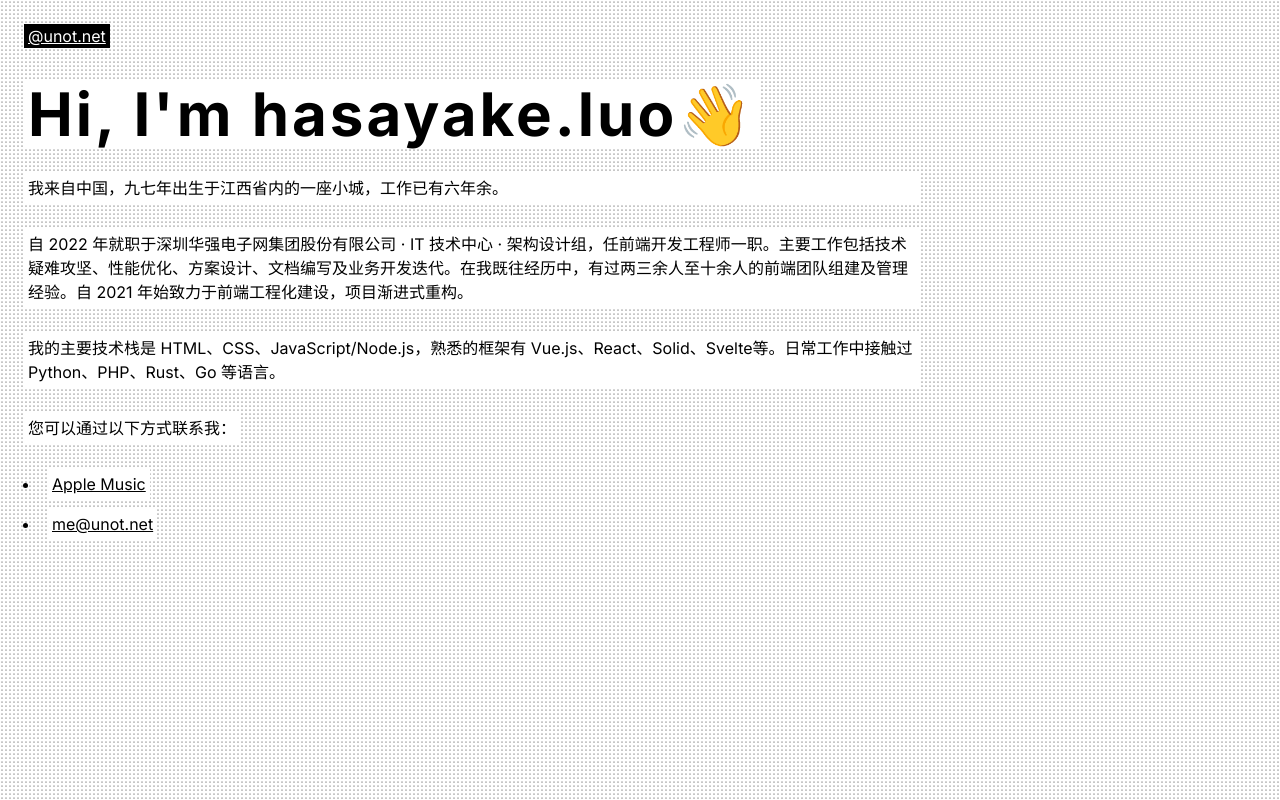
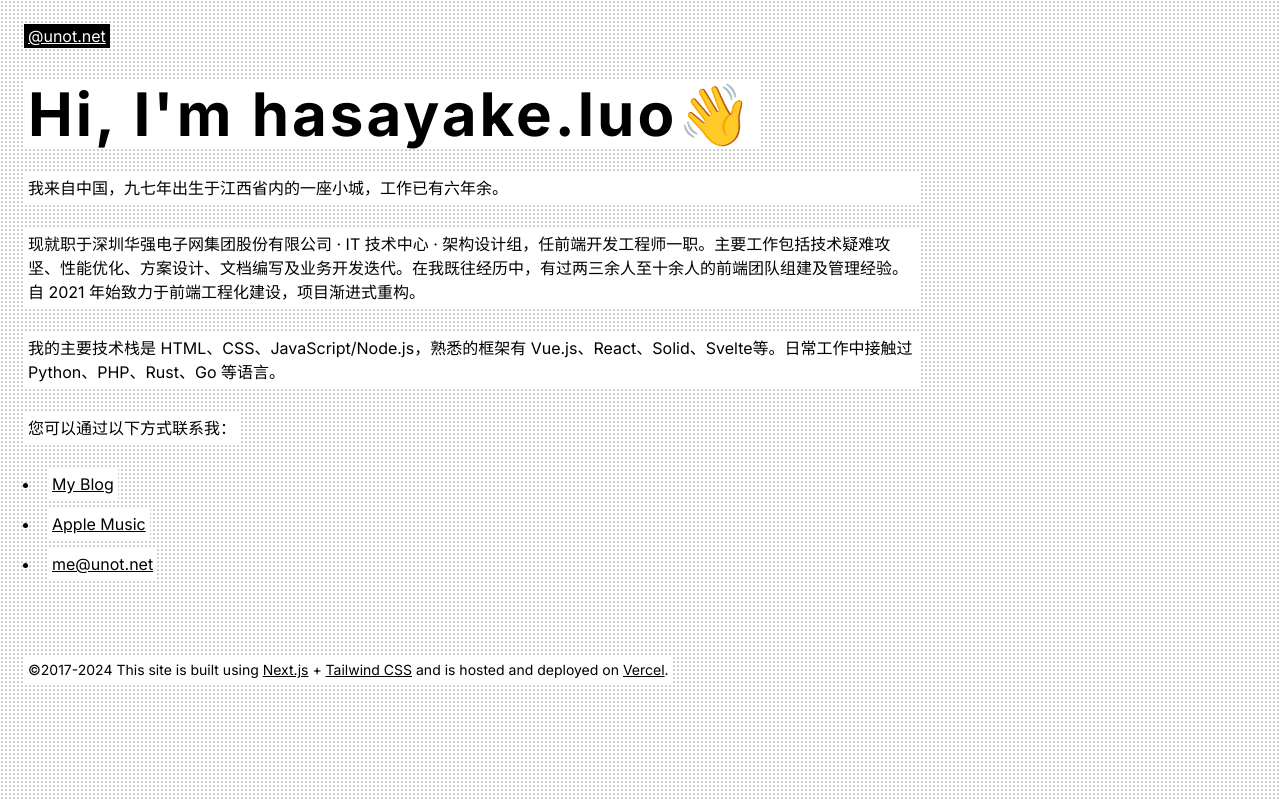
Before and after one commit to hasayake97/my-next-site, a Next.js app: page / in a window 1280 px wide. Built offline with nearby package versions, Linux system fonts and the light colour scheme.

Commit message:
feat: add footer component

```diff
--- a/page.config.json
+++ b/page.config.json
@@ -6,11 +6,15 @@
   "greeting": "Hi, I'm hasayake.luo👋",
   "description": [
     "我来自中国，九七年出生于江西省内的一座小城，工作已有六年余。",
-    "自 2022 年就职于深圳华强电子网集团股份有限公司 · IT 技术中心 · 架构设计组，任前端开发工程师一职。主要工作包括技术疑难攻坚、性能优化、方案设计、文档编写及业务开发迭代。在我既往经历中，有过两三余人至十余人的前端团队组建及管理经验。自 2021 年始致力于前端工程化建设，项目渐进式重构。",
+    "现就职于深圳华强电子网集团股份有限公司 · IT 技术中心 · 架构设计组，任前端开发工程师一职。主要工作包括技术疑难攻坚、性能优化、方案设计、文档编写及业务开发迭代。在我既往经历中，有过两三余人至十余人的前端团队组建及管理经验。自 2021 年始致力于前端工程化建设，项目渐进式重构。",
     "我的主要技术栈是 HTML、CSS、JavaScript/Node.js，熟悉的框架有 Vue.js、React、Solid、Svelte等。日常工作中接触过 Python、PHP、Rust、Go 等语言。"
   ],
   "links": [
-    ["Apple Music", "https://music.apple.com/library/playlist/p.eoGxRMKIZRma8qN"],
+    ["My Blog", "https://blog.unot.net"],
+    ["Apple Music", "https://music.apple.com/cn/playlist/%E6%88%91%E7%9A%84%E6%94%B6%E8%97%8F/pl.u-WabZvdVHe4VbalX"],
     ["me@unot.net", "mailto:me@unot.net"]
+  ],
+  "footers": [
+    "&copy;2017-2024 This site is built using <a href='https://nextjs.org/' target='_blank'>Next.js</a> + <a href='https://tailwindcss.com/' target='_blank'>Tailwind CSS</a> and is hosted and deployed on <a href='https://vercel.com/' target='_blank'>Vercel</a>."
   ]
 }
--- a/src/app/layout.tsx
+++ b/src/app/layout.tsx
@@ -3,6 +3,7 @@ import { Inter } from "next/font/google";
 import pageConfig from "@/../page.config.json";
 
 import Header from "@/components/header";
+import Footer from "@/components/footer";
 import { PageProvider } from "@/context/pageContext";
 
 import "./globals.css";
@@ -22,12 +23,13 @@ export default function RootLayout({
   return (
     <html lang="zh-Hans-CN">
       <body className={`${inter.className} bg-background-image`}>
-      <PageProvider config={pageConfig}>
-        <Header />
+        <PageProvider config={pageConfig}>
+          <Header />
           <main className="px-6 py-2">
             { children }
           </main>
-      </PageProvider>
+          <Footer />
+        </PageProvider>
       </body>
     </html>
   );
--- a/src/app/page.tsx
+++ b/src/app/page.tsx
@@ -1,17 +1,9 @@
 "use client";
 
-import type { TextPropsType } from '@/types';
 import { usePage } from "@/context/pageContext";
 
 import Link from "next/link";
-
-const Text = ({ children, inlineBlock }: TextPropsType) => {
-  return (
-    <p className={`p-1 bg-white ${inlineBlock ? 'inline-block' : ''}`}>
-      {children}
-    </p>
-  );
-};
+import Text from "@/components/text";
 
 export default function Page() {
   const { links, greeting, description } = usePage();
@@ -39,14 +31,13 @@ export default function Page() {
             links.map(link => (
               <li key={link[0]} className="mb-2 list-disc ml-4 pl-2">
                 <Text inlineBlock>
-                  <Link href={link[1]}>{link[0]}</Link>
+                  <Link href={link[1]} target="_blank">{link[0]}</Link>
                 </Text>
               </li>
             ))
           }
         </ul>
       </section>
-
     </article>
   )
 };
--- /dev/null
+++ b/src/components/footer/index.tsx
@@ -0,0 +1,27 @@
+"use client";
+
+import { usePage } from "@/context/pageContext";
+
+import Text from "@/components/text";
+
+const Footer = () => {
+  const { footers } = usePage();
+
+  return (
+    <footer className="px-6 pt-24 pb-4 relative">
+      <ul className="sm:text-sm sm:absolute sm:bottom-6 text-xs">
+        {
+          footers.map(footer => (
+            <li key={footer}>
+              <Text inlineBlock>
+                <span dangerouslySetInnerHTML={{ __html: footer }} />
+              </Text>
+            </li>
+          ))
+        }
+      </ul>
+    </footer>
+  );
+};
+
+export default Footer;
--- a/src/components/header/index.tsx
+++ b/src/components/header/index.tsx
@@ -1,9 +1,9 @@
-import Logo from './logo'
+import Logo from "./logo";
 
-export default function header() {
-  return (
-    <header className="flex py-6 px-6">
-      <Logo />
-    </header>
-  )
-}
+const Header = () => (
+  <header className="flex py-6 px-6">
+    <Logo />
+  </header>
+);
+
+export default Header;
--- /dev/null
+++ b/src/components/text.tsx
@@ -0,0 +1,11 @@
+import { TextPropsType } from "@/types";
+
+const Text = ({ children, inlineBlock }: TextPropsType) => {
+  return (
+    <p className={`p-1 bg-white ${inlineBlock ? 'inline-block' : ''}`}>
+      {children}
+    </p>
+  );
+};
+
+export default Text;
--- a/src/types.ts
+++ b/src/types.ts
@@ -5,6 +5,7 @@ export type PageConfigType = {
   greeting: string
   description: string[]
   links: string[][]
+  footers: string[]
 }
 
 export type TextPropsType = Readonly<{
```
Also changed, not shown: src/components/header/logo.tsx (+5 -3 lines).
